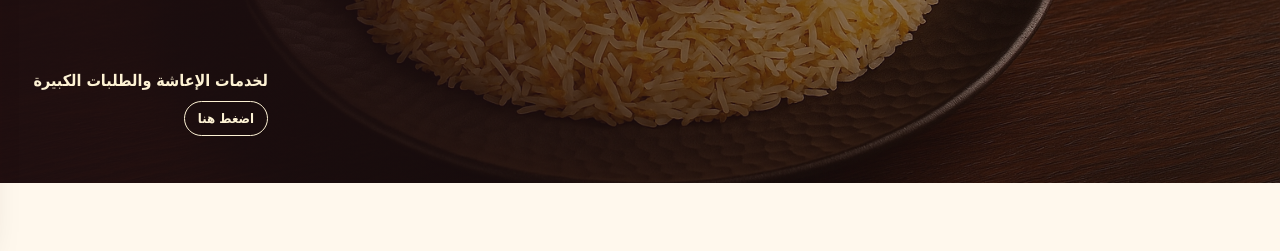
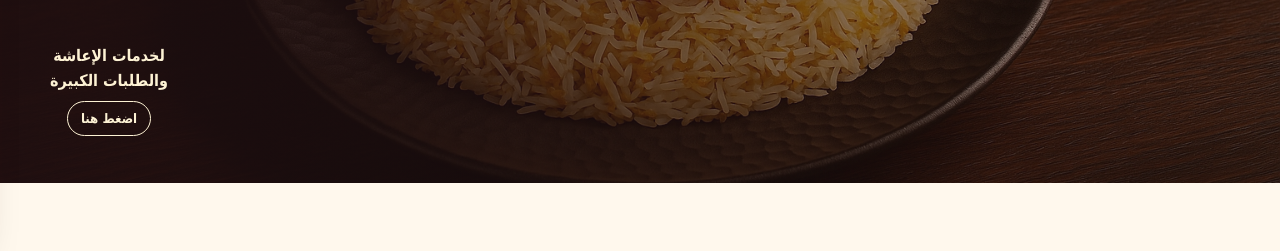
Before and after one commit to meda117/samam, a plain HTML site: page index.html in a window 1280 px wide. Shown: the part 549-800 px from the top of the page. Drawn offline with Linux system fonts and the light colour scheme.

```diff
--- a/index.html
+++ b/index.html
@@ -31,7 +31,7 @@
   </style>
   <script src="firebase-config.js?v=3" defer></script>
   <script src="restaurant-data.js?v=18" defer></script>
-  <script src="script.js?v=29" defer></script>
+  <script src="script.js?v=31" defer></script>
 </head>
 <body>
   <a class="skip-link" href="#menu">تخطَّ إلى القائمة</a>
--- a/script.js
+++ b/script.js
@@ -110,6 +110,22 @@
     const serviceCopy = esc(business.serviceText || '').replace(/\r?\n/g, '<br>');
     service.innerHTML = `<span class="hero-service-copy">${serviceCopy}</span><a href="${esc(whatsappUrl(business.serviceWhatsapp))}" target="_blank" rel="noopener">اضغط هنا</a>`;
     service.style.setProperty('--service-text-color', business.serviceTextColor || '#fdf2d4');
+    // Inline important values make the catering callout immune to old cached
+    // stylesheets. It stays in the lower-left corner of the hero; its CTA is
+    // centered underneath the multi-line text.
+    service.style.setProperty('position', 'absolute', 'important');
+    service.style.setProperty('left', '4px', 'important');
+    service.style.setProperty('right', 'auto', 'important');
+    service.style.setProperty('bottom', '34px', 'important');
+    service.style.setProperty('transform', 'none', 'important');
+    service.style.setProperty('width', '210px', 'important');
+    service.style.setProperty('display', 'flex', 'important');
+    service.style.setProperty('flex-direction', 'column', 'important');
+    service.style.setProperty('align-items', 'stretch', 'important');
+    service.style.setProperty('gap', '7px', 'important');
+    service.style.setProperty('text-align', 'center', 'important');
+    const serviceButton = service.querySelector('a');
+    if (serviceButton) serviceButton.style.setProperty('align-self', 'center', 'important');
     $('#hero').style.backgroundImage = `url("${String(business.heroImage).replace(/"/g, '%22')}")`;
     $('#aboutTitle').textContent = business.aboutTitle;
     $('#aboutText').textContent = business.aboutText;
```
